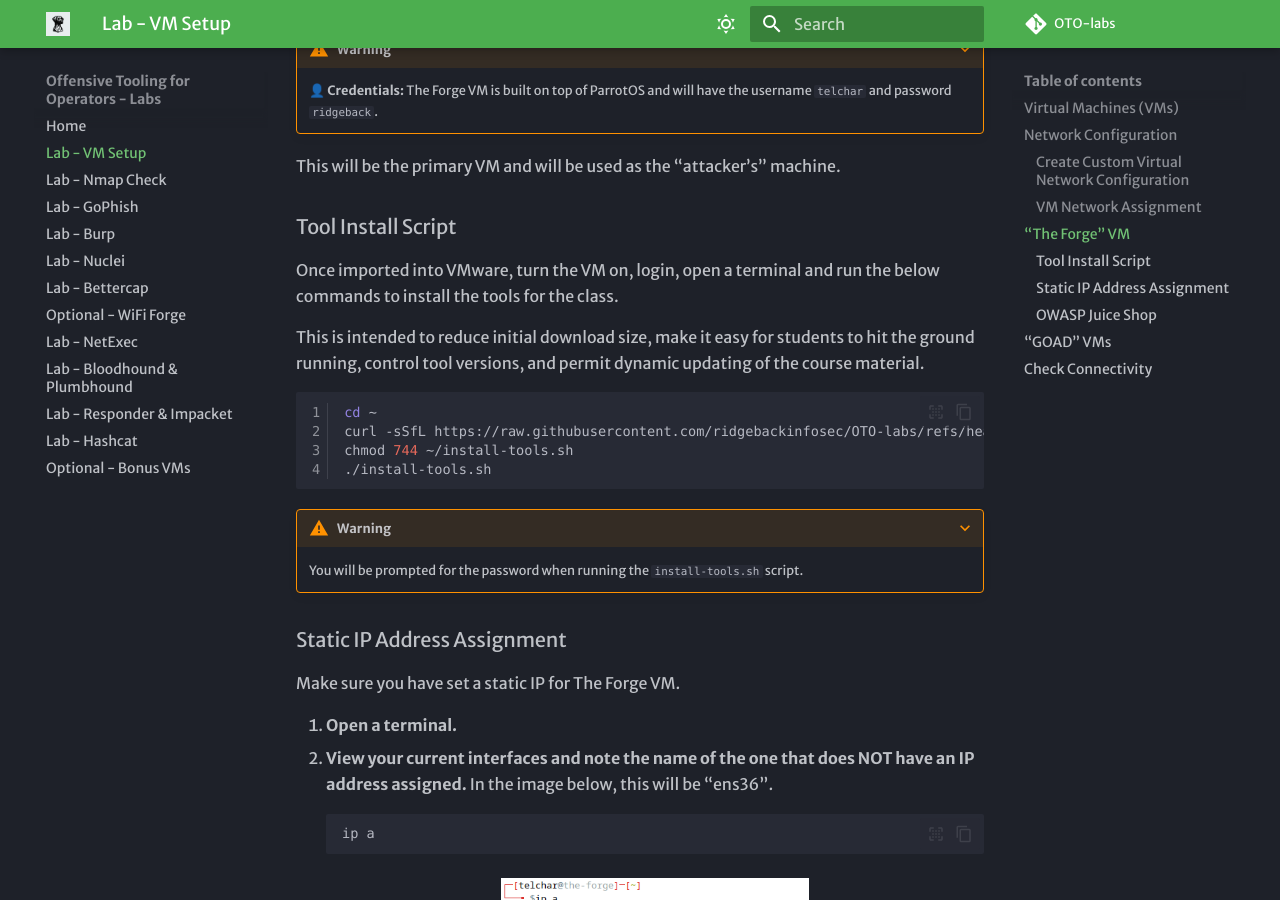
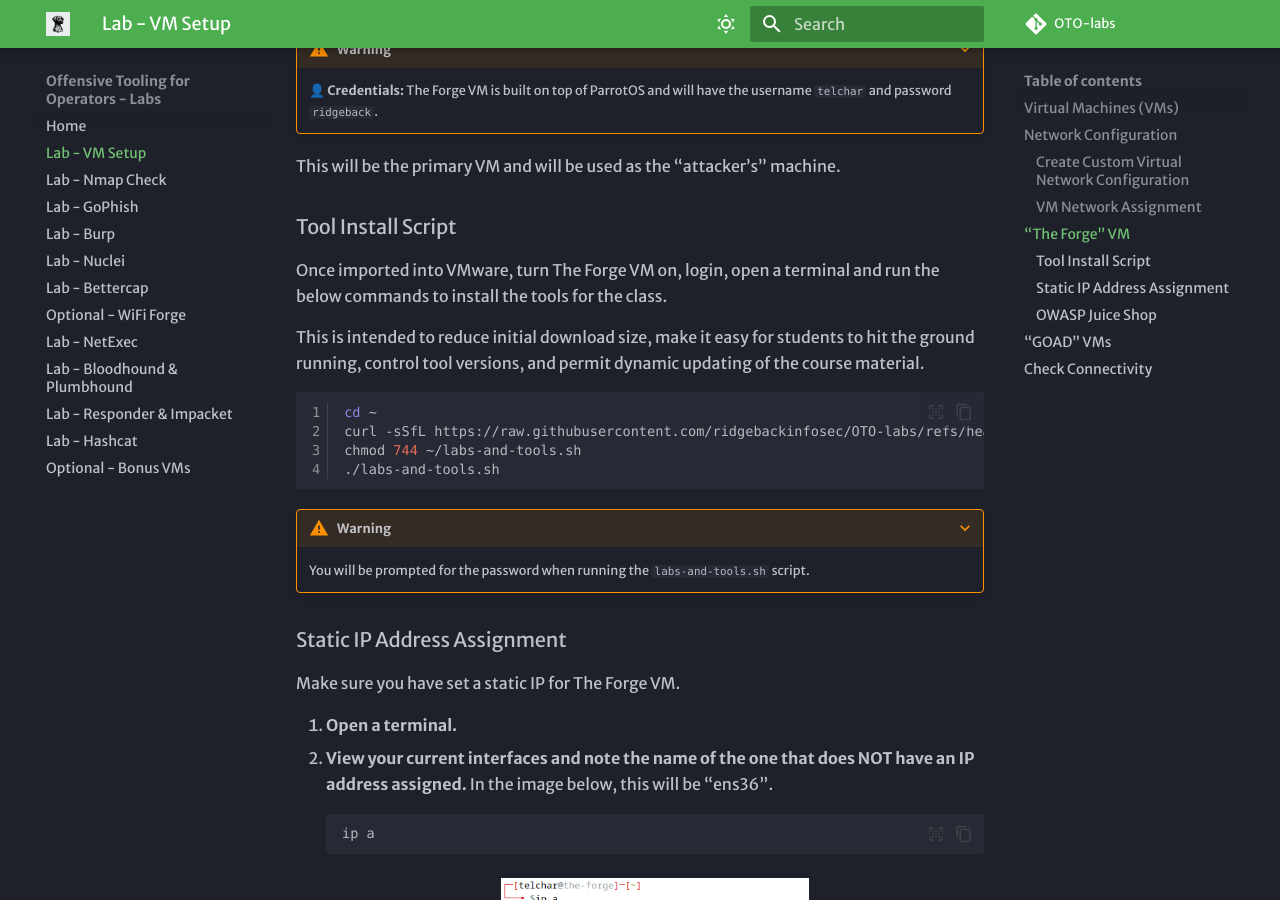
Before and after one commit to ridgebackinfosec/OTO-labs, an MkDocs documentation site: the page built from docs/labs/vm_setup/index.md, in a window 1280 px wide and 900 px high, scrolled down 5224 px. Built offline with MkDocs 1.6.1 and Material for MkDocs 9.7.7, drawn with Linux system fonts in a browser that asks for light colours; some web fonts are replaced; comment, search, counter and statistics services are not loaded.

Commit message:
renamed tool install script

````diff
--- a/docs/labs/vm_setup/index.md
+++ b/docs/labs/vm_setup/index.md
@@ -114,19 +114,19 @@
 
 ### Tool Install Script
 
-Once imported into VMware, turn the VM on, login, open a terminal and run the below commands to install the tools for the class.
+Once imported into VMware, turn The Forge VM on, login, open a terminal and run the below commands to install the tools for the class.
 
 This is intended to reduce initial download size, make it easy for students to hit the ground running, control tool versions, and permit dynamic updating of the course material.
 
 ```bash linenums="1"
 cd ~
-curl -sSfL https://raw.githubusercontent.com/ridgebackinfosec/OTO-labs/refs/heads/main/install-tools.sh -o ~/install-tools.sh
-chmod 744 ~/install-tools.sh
-./install-tools.sh
+curl -sSfL https://raw.githubusercontent.com/ridgebackinfosec/OTO-labs/refs/heads/main/labs-and-tools.sh -o ~/labs-and-tools.sh
+chmod 744 ~/labs-and-tools.sh
+./labs-and-tools.sh
 ```
 
 ???+ warning
-    You will be prompted for the password when running the `install-tools.sh` script.
+    You will be prompted for the password when running the `labs-and-tools.sh` script.
 
 ### Static IP Address Assignment
 
````
Also changed, not shown: 2 other files.
